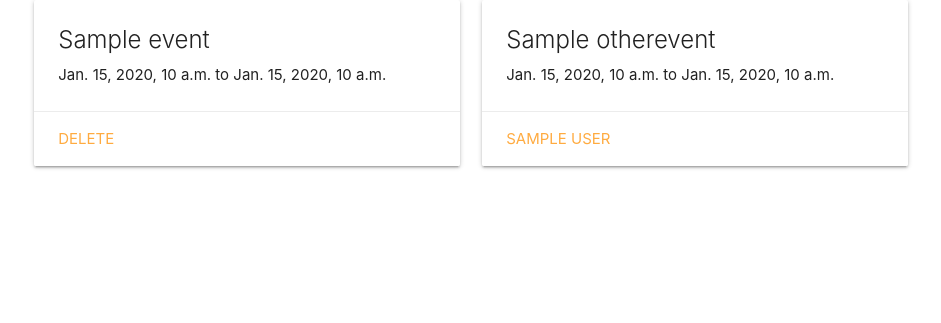
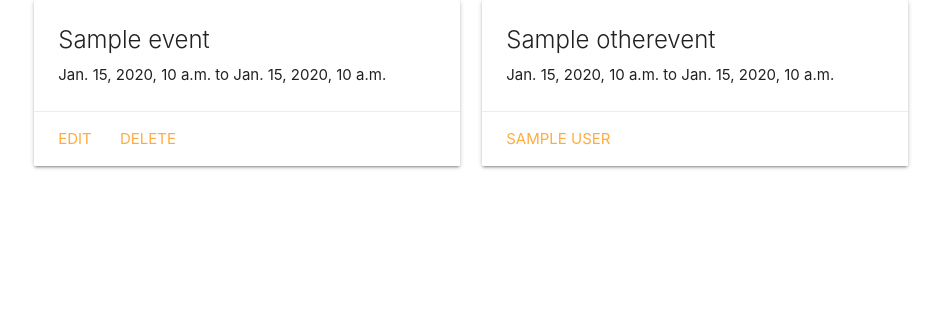
Before and after one commit to DavidGriffinMartin/Family-Day-Planner, a Django app: template main_app/templates/date_detail.html in a window 1280 px wide. Shown: the part 263-586 px from the top of the page, without its empty margins (169-1110 px from the left). Run offline with Django 4.2, Linux system fonts and the light colour scheme; the template is opened without the code that fills it: most values are stand-ins (such as "Sample title", 1, 10 or a date in 2020).

Commit message:
wip: Adds Edit link to Event.

```diff
--- a/main_app/templates/date_detail.html
+++ b/main_app/templates/date_detail.html
@@ -13,6 +13,7 @@
         <p>{{ event.timeBeg }} to {{ event.timeEnd}}</p>
       </div>
       <div class="card-action">
+        <a href="{% url 'event_update' event.id %}">Edit</a>
         <a href="{% url 'event_delete' event.id %}">Delete</a>
       </div>
     </div>
```
